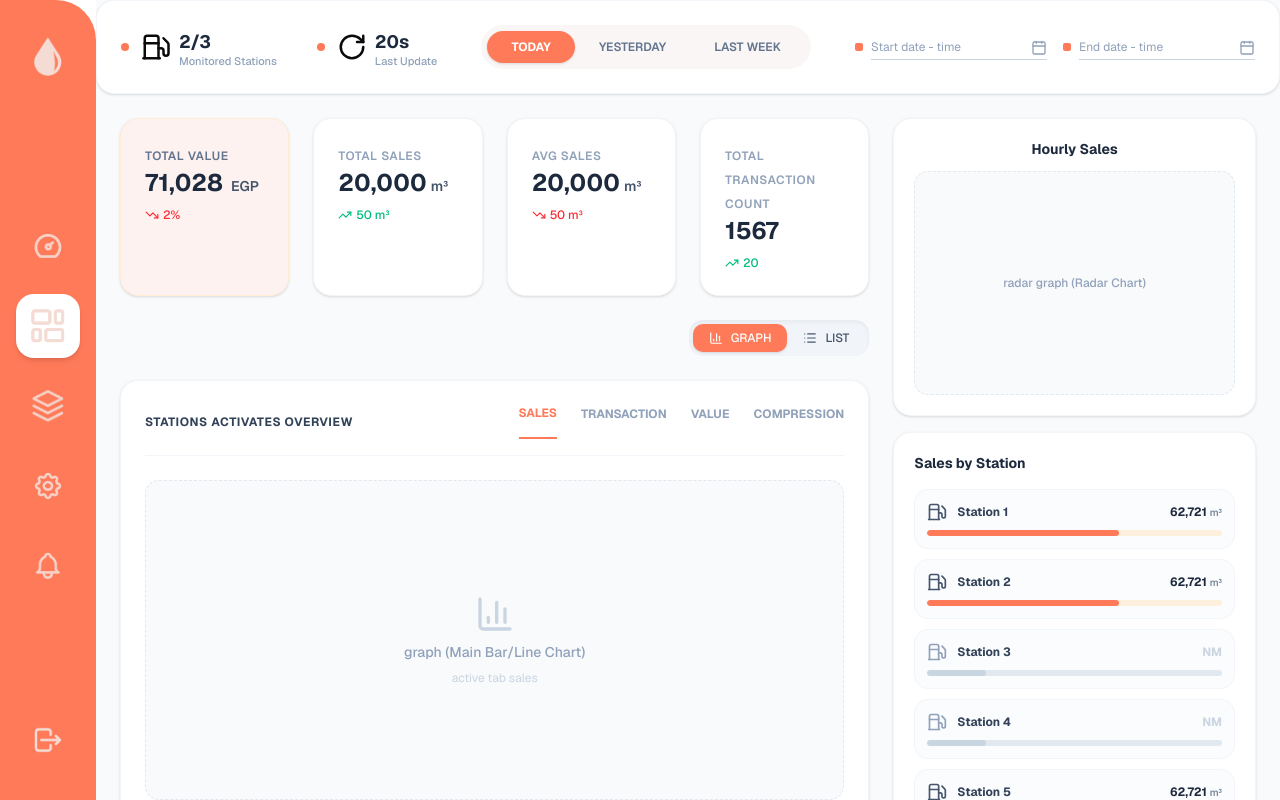
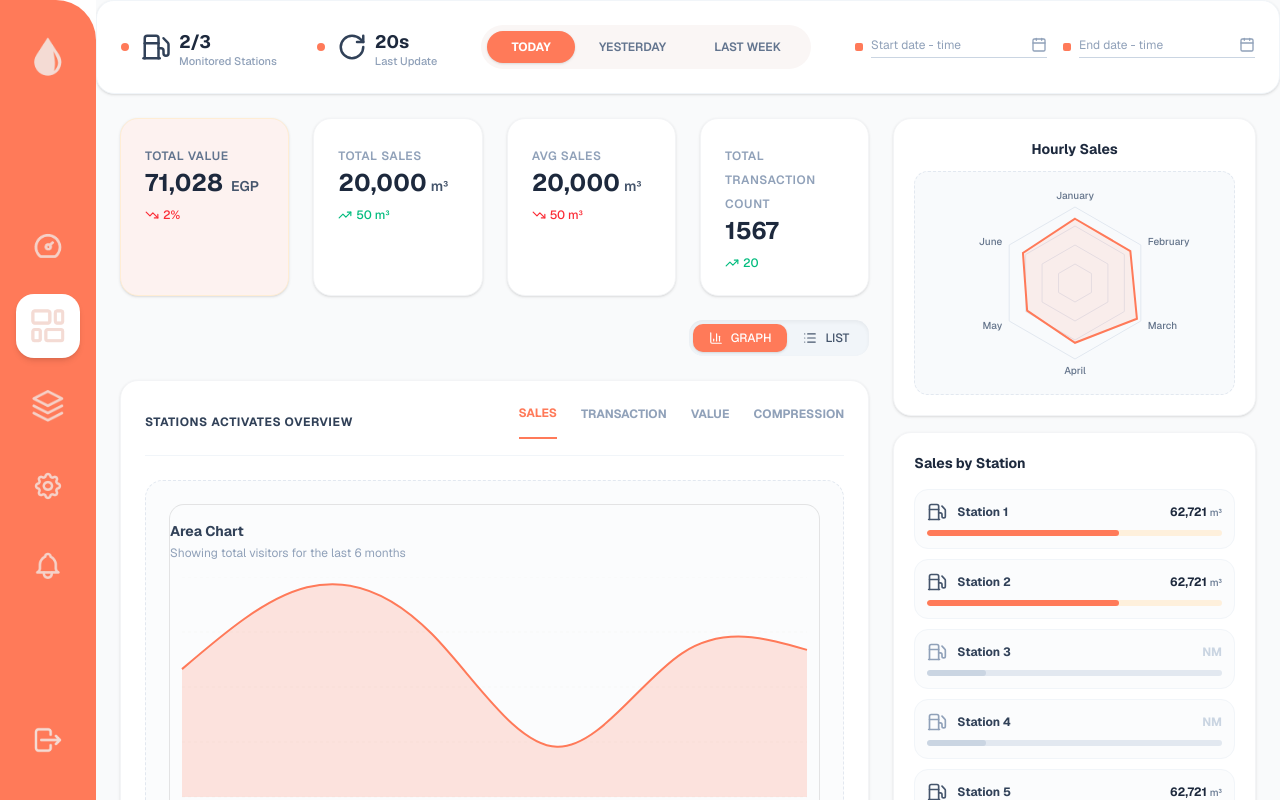
Before and after one commit to boda213-alaa-mohmad/FuelFlow-FMS, a Next.js app: page /dashboard/statistics in a window 1280 px wide. Built offline with nearby package versions, Linux system fonts and the light colour scheme.

Commit message:
adding graphs and input date

```diff
--- a/src/components/statistics/GraphView.tsx
+++ b/src/components/statistics/GraphView.tsx
@@ -1,7 +1,7 @@
 "use client";
 
-import { BarChart3 } from "lucide-react";
 import { useState } from "react";
+import { ChartAreaDefault } from "./areaGraph";
 
 export default function GraphChartSection() {
   const [activeTab, setActiveTab] = useState<
@@ -10,7 +10,6 @@ export default function GraphChartSection() {
 
   return (
     <div className="bg-white p-6 rounded-2xl border border-gray-100 shadow-sm space-y-6 w-full">
-
       <div className="flex flex-col sm:flex-row items-start sm:items-center justify-between border-b border-slate-100 pb-4 gap-4">
         <h4 className="text-xs font-bold text-slate-700 tracking-wider">
           STATIONS ACTIVATES OVERVIEW
@@ -34,14 +33,14 @@ export default function GraphChartSection() {
         </div>
       </div>
 
-      <div className="w-full h-80 bg-slate-50 border border-dashed border-slate-200 rounded-xl flex flex-col items-center justify-center text-slate-400 space-y-2 p-4 text-center">
-        <BarChart3 className="w-10 h-10 text-slate-300" />
-        <p className="text-sm font-medium">
-        graph (Main Bar/Line Chart)
-        </p>
-        <span className="text-xs text-slate-300">
-         active tab {activeTab}
-        </span>
+      <div className="w-full bg-slate-50/50 border border-dashed border-slate-200 rounded-2xl p-6">
+        <ChartAreaDefault />
+        <div className="mt-4 pt-3 border-t border-slate-200/60 text-right">
+          <span className="text-[11px] font-medium text-slate-400 uppercase tracking-wider">
+            Active Tab:{" "}
+            <span className="text-[#FF7A59] font-bold">{activeTab}</span>
+          </span>
+        </div>
       </div>
     </div>
   );
--- a/src/components/statistics/RightSidebarStats.tsx
+++ b/src/components/statistics/RightSidebarStats.tsx
@@ -1,4 +1,5 @@
 import { Fuel } from "lucide-react";
+import { ChartRadarLinesOnly } from "./ChartRadarLines";
 
 export default function RightSidebarStats() {
   const stationsData = [
@@ -54,17 +55,15 @@ export default function RightSidebarStats() {
 
   return (
     <div className="space-y-4 w-full">
-      {/* 1. قسم Hourly Sales */}
       <div className="bg-white p-5 rounded-2xl border border-gray-100 shadow-sm space-y-3">
         <h4 className="text-sm font-bold text-slate-800 text-center">
           Hourly Sales
         </h4>
         <div className="w-full h-56 bg-slate-50 border border-dashed border-slate-200 rounded-xl flex flex-col items-center justify-center text-slate-400 space-y-2 p-4 text-center">
-          <p className="text-xs font-medium">radar graph (Radar Chart)</p>
+          <p className="text-xs font-medium"><ChartRadarLinesOnly /></p>
         </div>
       </div>
 
-      {/* 2. قسم Sales by Station (باستخدام Array Mapping) */}
       <div className="bg-white p-5 rounded-2xl border border-gray-100 shadow-sm space-y-4">
         <h4 className="text-sm font-bold text-slate-800">Sales by Station</h4>
 
@@ -81,7 +80,6 @@ export default function RightSidebarStats() {
                     : "bg-slate-50/60 border-slate-100 hover:bg-slate-100/80 hover:border-slate-200"
                 }`}
               >
-                {/* الصف العلوي: الأيقونة، الاسم، والقيمة أو الـ NM */}
                 <div className="flex items-center justify-between">
                   <div className="flex items-center gap-2.5">
                     <div
@@ -110,7 +108,6 @@ export default function RightSidebarStats() {
                   )}
                 </div>
 
-                {/* شريط التقدم (Progress Bar) */}
                 <div
                   className={`w-full h-1.5 rounded-full overflow-hidden ${
                     isActive ? "bg-orange-100/80" : "bg-slate-200"
--- a/src/components/statistics/StatsHeader.tsx
+++ b/src/components/statistics/StatsHeader.tsx
@@ -1,13 +1,28 @@
-import { Fuel, RotateCw, Calendar } from "lucide-react";
+"use client";
+
+import { useState } from "react";
+import { Fuel, RotateCw, Calendar as CalendarIcon } from "lucide-react";
+import { format } from "date-fns";
+import { cn } from "@/lib/utils";
+
+import { Calendar } from "@/components/ui/calendar";
+import {
+  Popover,
+  PopoverContent,
+  PopoverTrigger,
+} from "@/components/ui/popover";
 
 export default function StatsHeader() {
+  const [startDate, setStartDate] = useState<Date>();
+  const [endDate, setEndDate] = useState<Date>();
+
   return (
     <div className="bg-white p-4 lg:p-6 rounded-2xl shadow-sm border border-slate-100 flex flex-col xl:flex-row items-center justify-between gap-6">
       <div className="flex flex-wrap items-center gap-6 sm:gap-10 w-full xl:w-auto justify-center xl:justify-start">
         <div className="flex items-center gap-3">
           <span className="w-2 h-2 rounded-full bg-[#FF7A59]"></span>
           <div className="flex items-center gap-2">
-            <Fuel size={30} />
+            <Fuel size={30} className="text-slate-700" />
             <div>
               <span className="text-lg font-bold text-slate-800">2/3</span>
               <span className="block text-[11px] text-slate-400 font-medium leading-none">
@@ -17,11 +32,10 @@ export default function StatsHeader() {
           </div>
         </div>
 
-        {/* Last Update */}
         <div className="flex items-center gap-3">
           <span className="w-2 h-2 rounded-full bg-[#FF7A59]"></span>
           <div className="flex items-center gap-2">
-            <RotateCw size={30} />
+            <RotateCw size={30} className="text-slate-700" />
             <div>
               <span className="text-lg font-bold text-slate-800">20s</span>
               <span className="block text-[11px] text-slate-400 font-medium leading-none">
@@ -48,28 +62,55 @@ export default function StatsHeader() {
         {/* Start Date */}
         <div className="flex items-center gap-2 w-full sm:w-auto">
           <span className="w-2 h-2 bg-[#FF7A59] rounded-xs shrink-0"></span>
-          <div className="relative flex-1 sm:w-44">
-            <input
-              type="text"
-              readOnly
-              placeholder="Start date - time"
-              className="w-full bg-transparent border-b border-slate-300 pb-1 text-xs text-slate-600 focus:outline-none placeholder:text-slate-400 cursor-pointer pr-6"
-            />
-            <Calendar className="w-4 h-4 text-slate-400 absolute right-0 bottom-1 pointer-events-none" />
-          </div>
+          <Popover>
+            <PopoverTrigger asChild>
+              <button
+                className={cn(
+                  "relative flex-1 sm:w-44 text-left bg-transparent border-b border-slate-300 pb-1 text-xs text-slate-600 focus:outline-none flex items-center justify-between cursor-pointer",
+                  !startDate && "text-slate-400",
+                )}
+              >
+                <span>
+                  {startDate ? format(startDate, "PPP") : "Start date - time"}
+                </span>
+                <CalendarIcon className="w-4 h-4 text-slate-400" />
+              </button>
+            </PopoverTrigger>
+            <PopoverContent className="w-auto p-0" align="start">
+              <Calendar
+                mode="single"
+                selected={startDate}
+                onSelect={setStartDate}
+              />
+            </PopoverContent>
+          </Popover>
         </div>
 
+        {/* End Date */}
         <div className="flex items-center gap-2 w-full sm:w-auto">
           <span className="w-2 h-2 bg-[#FF7A59] rounded-xs shrink-0"></span>
-          <div className="relative flex-1 sm:w-44">
-            <input
-              type="text"
-              readOnly
-              placeholder="End date - time"
-              className="w-full bg-transparent border-b border-slate-300 pb-1 text-xs text-slate-600 focus:outline-none placeholder:text-slate-400 cursor-pointer pr-6"
-            />
-            <Calendar className="w-4 h-4 text-slate-400 absolute right-0 bottom-1 pointer-events-none" />
-          </div>
+          <Popover>
+            <PopoverTrigger asChild>
+              <button
+                className={cn(
+                  "relative flex-1 sm:w-44 text-left bg-transparent border-b border-slate-300 pb-1 text-xs text-slate-600 focus:outline-none flex items-center justify-between cursor-pointer",
+                  !endDate && "text-slate-400",
+                )}
+              >
+                <span>
+                  {endDate ? format(endDate, "PPP") : "End date - time"}
+                </span>
+                <CalendarIcon className="w-4 h-4 text-slate-400" />
+              </button>
+            </PopoverTrigger>
+            <PopoverContent className="w-auto p-0" align="start">
+              <Calendar
+                mode="single"
+                selected={endDate}
+                onSelect={setEndDate}
+              />
+            </PopoverContent>
+          </Popover>
         </div>
       </div>
     </div>
```
